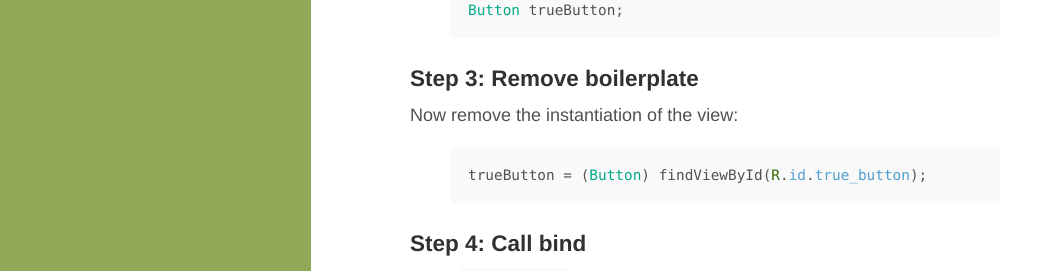
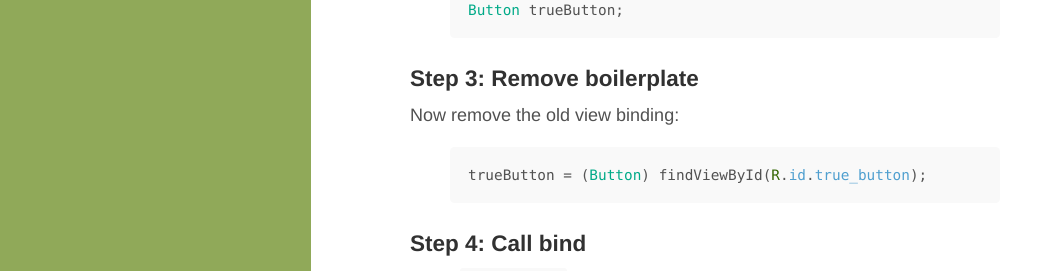
Before and after one commit to andersmurphy/andersmurphy-blog, a Jekyll site: the page built from _posts/2015-09-02-binding-android-views-with-butter-knife.markdown, in a window 1280 px wide and 900 px high, scrolled down 617 px. Shown: the part 155-426 px from the top of the window, without its empty margins (13-1065 px from the left). Built offline with Jekyll 4.4.1, drawn with Linux system fonts in a browser that asks for light colours.

Commit message:
updates post

```diff
--- a/_posts/2015-09-02-binding-android-views-with-butter-knife.markdown
+++ b/_posts/2015-09-02-binding-android-views-with-butter-knife.markdown
@@ -25,7 +25,7 @@ Button trueButton;
 {% endhighlight %}
 
 ###Step 3: Remove boilerplate
-Now remove the instantiation of the view:
+Now remove the old view binding:
 
 {% highlight java %}
 trueButton = (Button) findViewById(R.id.true_button);
```
